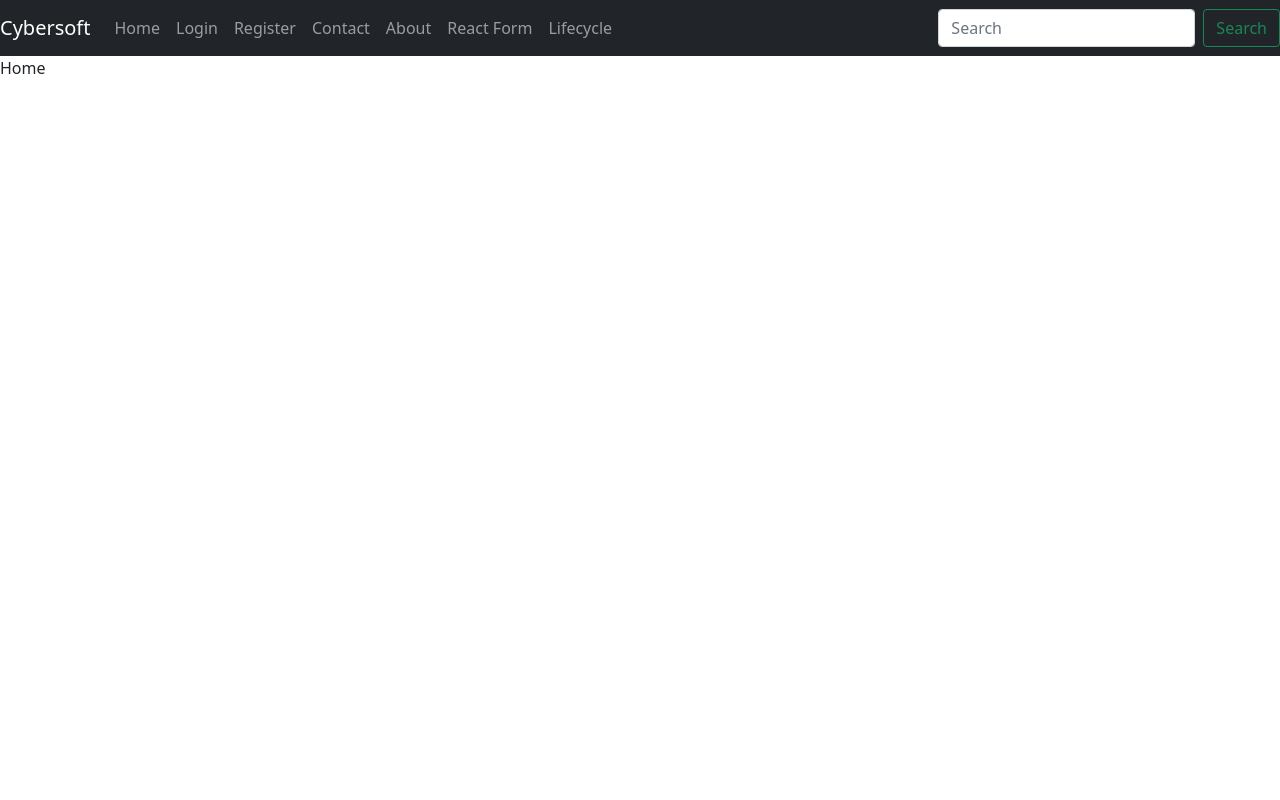
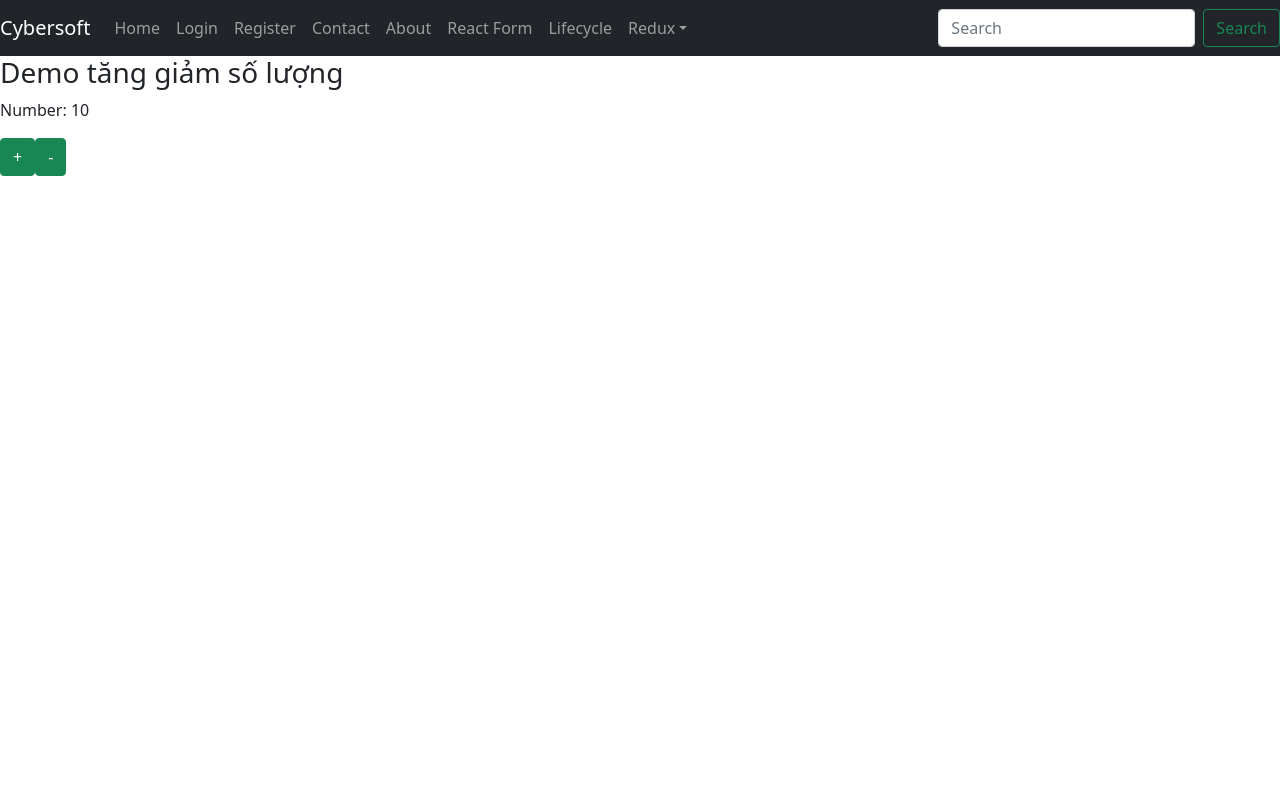
Before and after one commit to khaitruong1301/reactbc30, a React (Create React App) app: page /demoredux in a window 1280 px wide. Before the commit this address led to /. Shown: the top 800 px of the page. Built offline with nearby package versions, Linux system fonts and the light colour scheme.

Commit message:
redux_b1

```diff
--- a/package.json
+++ b/package.json
@@ -10,8 +10,10 @@
     "bootstrap": "^5.1.3",
     "react": "^18.2.0",
     "react-dom": "^18.2.0",
+    "react-redux": "^8.0.2",
     "react-router-dom": "^6.3.0",
     "react-scripts": "5.0.1",
+    "redux": "^4.2.0",
     "web-vitals": "^2.1.4"
   },
   "scripts": {
--- a/src/App.js
+++ b/src/App.js
@@ -39,13 +39,14 @@ function App() {
               <li className="nav-item">
                 <NavLink className={({isActive})=> isActive ? 'bg-light text-dark nav-link' : 'nav-link' } to="/lifecycle">Lifecycle</NavLink>
               </li>
-              {/* <li className="nav-item dropdown">
-                <a className="nav-link dropdown-toggle" href="#" id="dropdownId" data-bs-toggle="dropdown" aria-haspopup="true" aria-expanded="false">Dropdown</a>
+              <li className="nav-item dropdown">
+                <a className="nav-link dropdown-toggle" href="#" id="dropdownId" data-bs-toggle="dropdown" aria-haspopup="true" aria-expanded="false">Redux</a>
                 <div className="dropdown-menu" aria-labelledby="dropdownId">
-                  <a className="dropdown-item" href="#">Action 1</a>
-                  <a className="dropdown-item" href="#">Action 2</a>
+                  <NavLink className="dropdown-item" to="/demoredux">Tăng giảm số lượng</NavLink>
+                  <NavLink className="dropdown-item" to="/demochangecar">Demo chọn xe</NavLink>
+                  <NavLink className="dropdown-item" to="/qlsv">Demo QLSV</NavLink>
                 </div>
-              </li> */}
+              </li>
             </ul>
             <form className="d-flex my-2 my-lg-0">
               <input className="form-control me-sm-2" type="text" placeholder="Search" />
--- a/src/index.js
+++ b/src/index.js
@@ -11,9 +11,16 @@ import Contact from './pages/Contact/Contact';
 import Page404 from './pages/Page404/Page404';
 import ProductManagement from './pages/ProductManagement/ProductManagement';
 import ReactLifeCycle from './ReactLifeCycle/ReactLifeCycle';
+//Setup redux
+import { Provider } from 'react-redux';
+import { store } from './redux/configStore';
+import DemoTangGiamSoLuong from './pages/DemoRedux/DemoTangGiamSoLuong/DemoTangGiamSoLuong';
+import DemoChangeColor from './pages/DemoRedux/DemoChangeColor/DemoChangeColor';
+import DemoQLSV from './pages/DemoRedux/DemoQLSV/DemoQLSV';
 
 const root = ReactDOM.createRoot(document.getElementById('root'));
 root.render(
+    <Provider store={store}>
         <BrowserRouter>
             <Routes>
                 <Route path="" element={<App />} >
@@ -25,13 +32,16 @@ root.render(
                     <Route path="about" element={<About />} > </Route>
                     <Route path="reactform" element={<ProductManagement />} > </Route>
                     <Route path="lifecycle" element={<ReactLifeCycle />} > </Route>
+                    <Route path="demoredux" element={<DemoTangGiamSoLuong />} > </Route>
+                    <Route path="demochangecar" element={<DemoChangeColor />} > </Route>
+                    <Route path="qlsv" element={<DemoQLSV />} > </Route>
+
                     {/* <Route path='*' element={<Page404 />}></Route> */}
                     <Route path='*' element={<Navigate to="" />}></Route>
-
                 </Route>
-
             </Routes>
         </BrowserRouter>
+    </Provider>
 );
 
 // If you want to start measuring performance in your app, pass a function
--- /dev/null
+++ b/src/pages/DemoRedux/DemoChangeColor/DemoChangeColor.jsx
@@ -0,0 +1,60 @@
+//rcredux: Nhớ xoá mapDispatchToProps
+import React, { Component } from 'react'
+import { connect } from 'react-redux'
+
+class DemoChangeColor extends Component {
+
+    changeColor = (color) => {
+        const action = {
+            type:'CHANGE_COLOR',
+            imgCar: `./img/products/${color}-car.jpg`
+        }
+        //Gửi dữ liệu lên redux
+        this.props.dispatch(action);
+    }
+    render() {
+        return (
+            <div className='container'>
+                <h3>Bài tập chọn màu xe</h3>
+                <div className='row'>
+                    <div className='col-6'>
+                        <img src={this.props.imgCar} className='w-100' />
+                    </div>
+                    <div className='col-6'>
+                        <button className='btn mx-2' style={{ backgroundColor: 'red', color: '#fff' }} onClick={() => {
+                            this.changeColor('red');
+                        }}>Red</button>
+                        <button className='btn mx-2' style={{ backgroundColor: 'black', color: '#fff' }} onClick={() => {
+                            this.changeColor('black');
+
+                        }}>black</button>
+                        <button className='btn mx-2' style={{ backgroundColor: 'silver', color: '#fff' }} onClick={() => {
+                            this.changeColor('silver');
+
+                        }}>silver</button>
+                        <button className='btn mx-2' style={{ backgroundColor: '#eee', color: '#fff' }} onClick={() => {
+                            this.changeColor('steel')
+
+                        }}>steel</button>
+                    </div>
+                </div>
+
+            </div>
+        )
+    }
+}
+
+const mapStateToProps = (state) => ({ //state: rootReducer
+    imgCar: state.imgCar
+})
+export default connect(mapStateToProps)(DemoChangeColor)
+/*
+    arrow function return về 1 object
+    () => {
+        return {
+
+        }
+    }
+    Viết tắt: { return  tương đương ()
+    () => ({})
+*/
--- /dev/null
+++ b/src/pages/DemoRedux/DemoQLSV/DemoQLSV.jsx
@@ -0,0 +1,40 @@
+import React, { Component } from 'react'
+import { connect } from 'react-redux'
+
+class DemoQLSV extends Component {
+
+    render() {
+        let { arrSinhVien, sinhVien } = this.props.qlsvReducer;
+        return (
+            <div className='container'>
+                <ul style={{ listStyle: 'none' }}>
+                    {arrSinhVien.map((sv, index) => {
+                        return <li key={index}>{sv.id} - {sv.name}</li>
+                    })}
+                </ul>
+                <form className='form' >
+                    <div className='form-group'>
+                        <p>id</p>
+                        <input className='form-control' id="id" value={sinhVien.id} onChange={(e) => {
+
+                        }} />
+                    </div>
+                    <div className='form-group'>
+                        <p>name</p>
+                        <input className='form-control' id="name" value={sinhVien.name} onChange={(e) => {
+
+                        }} />
+                    </div>
+                    <div className='form-group'>
+                        <button className='btn btn-success'>submit</button>
+                    </div>
+                </form>
+
+            </div>
+        )
+    }
+}
+const mapStateToProps = (state) => ({
+    qlsvReducer: state.qlsvReducer
+})
+export default connect(mapStateToProps)(DemoQLSV)
--- /dev/null
+++ b/src/pages/DemoRedux/DemoTangGiamSoLuong/DemoTangGiamSoLuong.jsx
@@ -0,0 +1,47 @@
+import React, { Component } from 'react'
+//kết nối redux
+import { connect } from 'react-redux'
+
+
+class DemoTangGiamSoLuong extends Component {
+    render() {
+        console.log(this.props);
+        return (
+            <div>
+                <h3>Demo tăng giảm số lượng</h3>
+                <p>
+                    Number: {this.props.number}
+                </p>
+                <button className='btn btn-success' onClick={() => {
+                    //action: đại diện dữ liệu gửi lên store làm thay đổi state
+                    const action = {
+                        type:'TANG_SO_LUONG', //Thuộc tính bắt buộc
+                        newNumber: this.props.number + 1
+                    }
+                    //sử dụng hàm this.props.dispatch để gửi dữ liệu lên redux
+                    this.props.dispatch(action);
+                }}>+</button>
+                 <button className='btn btn-success' onClick={() => {
+                    //action: đại diện dữ liệu gửi lên store làm thay đổi state
+                    const action = {
+                        type:'GIAM_SO_LUONG', //Thuộc tính bắt buộc
+                        newNumber: this.props.number - 1
+                    }
+                    //sử dụng hàm this.props.dispatch để gửi dữ liệu lên redux
+                    this.props.dispatch(action);
+                }}>-</button>
+            </div>
+        )
+    }
+}
+//HOC
+/*
+    Chuyển state của redux về thành props của component
+*/
+const mapStateToProps = (rootReducer) => {
+    return {
+        number: rootReducer.number
+    }
+}
+//Component chứa state redux = connect()(DemoTangGiamSoLuong);
+export default connect(mapStateToProps)(DemoTangGiamSoLuong)
--- a/src/pages/ProductManagement/ProductManagement.jsx
+++ b/src/pages/ProductManagement/ProductManagement.jsx
@@ -30,9 +30,9 @@ export default class ProductManagement extends Component {
 
 
   //this.state.arrProduct = [{},{},{}]
-  updateProduct = (productUpdate) => {
+  updateProduct = (productUpdate) => { // {id:2,...}
     //Lấy ra dữ liệu trong mảng (prodUpdate)
-    let prodUpdate = this.state.arrProduct.find(pro => pro.id == productUpdate.id);
+    let prodUpdate = this.state.arrProduct.find(p => p.id == productUpdate.id);
     if(prodUpdate){
         for(let key in prodUpdate){
             prodUpdate[key] = productUpdate[key];
--- /dev/null
+++ b/src/redux/configStore.jsx
@@ -0,0 +1,23 @@
+import { combineReducers, createStore } from 'redux';
+import { imgCarReducer } from './reducers/imgCarReducer';
+import { numberReducer } from './reducers/numberReducer';
+import { qlsvReducer } from './reducers/qlsvReducer';
+
+//rootReducer: state tổng của ứng dụng
+const rootReducer = combineReducers({
+    number: numberReducer,
+    imgCar: imgCarReducer,
+    qlsvReducer //object literal
+    //stateA,....
+
+});
+
+/*
+    state = {
+        number:1
+    }
+
+*/
+
+export const store = createStore(rootReducer,
+    window.__REDUX_DEVTOOLS_EXTENSION__ && window.__REDUX_DEVTOOLS_EXTENSION__());
--- /dev/null
+++ b/src/redux/reducers/imgCarReducer.jsx
@@ -0,0 +1,15 @@
+
+
+const stateDefault = "./img/products/black-car.jpg"
+
+
+
+export const imgCarReducer = (state = stateDefault , action) => {
+    switch (action.type) {
+        case 'CHANGE_COLOR' : {
+            state = action.imgCar;
+            return state; //trả về state mới
+        }
+        default: return state;
+    }
+}
--- /dev/null
+++ b/src/redux/reducers/numberReducer.jsx
@@ -0,0 +1,19 @@
+
+
+const stateDefault = 10;
+
+
+
+export const numberReducer = (state = stateDefault, action) => {
+    switch (action.type) {
+        case 'TANG_SO_LUONG': {
+            state = action.newNumber;
+            return state;
+        };
+        case 'GIAM_SO_LUONG': {
+            state = action.newNumber;
+            return state;
+        }
+        default: return state;
+    }
+}
--- /dev/null
+++ b/src/redux/reducers/qlsvReducer.jsx
@@ -0,0 +1,16 @@
+
+const stateDefault = {
+    arrSinhVien: [{id:1,name:'Nguyễn Văn A'}, {id:2,name:'Nguyễn Văn C'}],
+    sinhVien: {
+        id:'',
+        name:''
+    }
+}
+
+
+export const qlsvReducer = (state = stateDefault,action) => {
+
+    switch(action.type){
+        default : return state;
+    }
+}
```
Also changed, not shown: 1 other file (tests, documents, lock files or other folders). Lines whose indentation alone changed are shown as unchanged.
